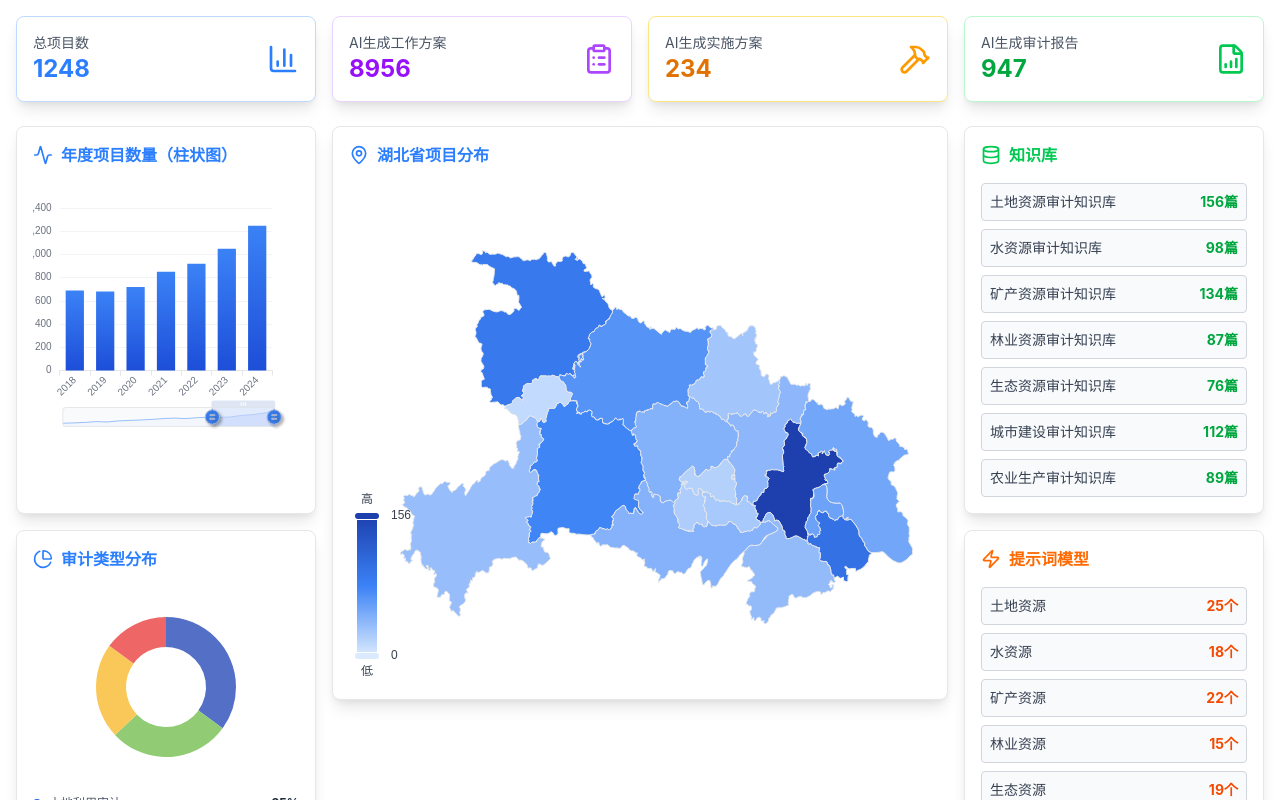
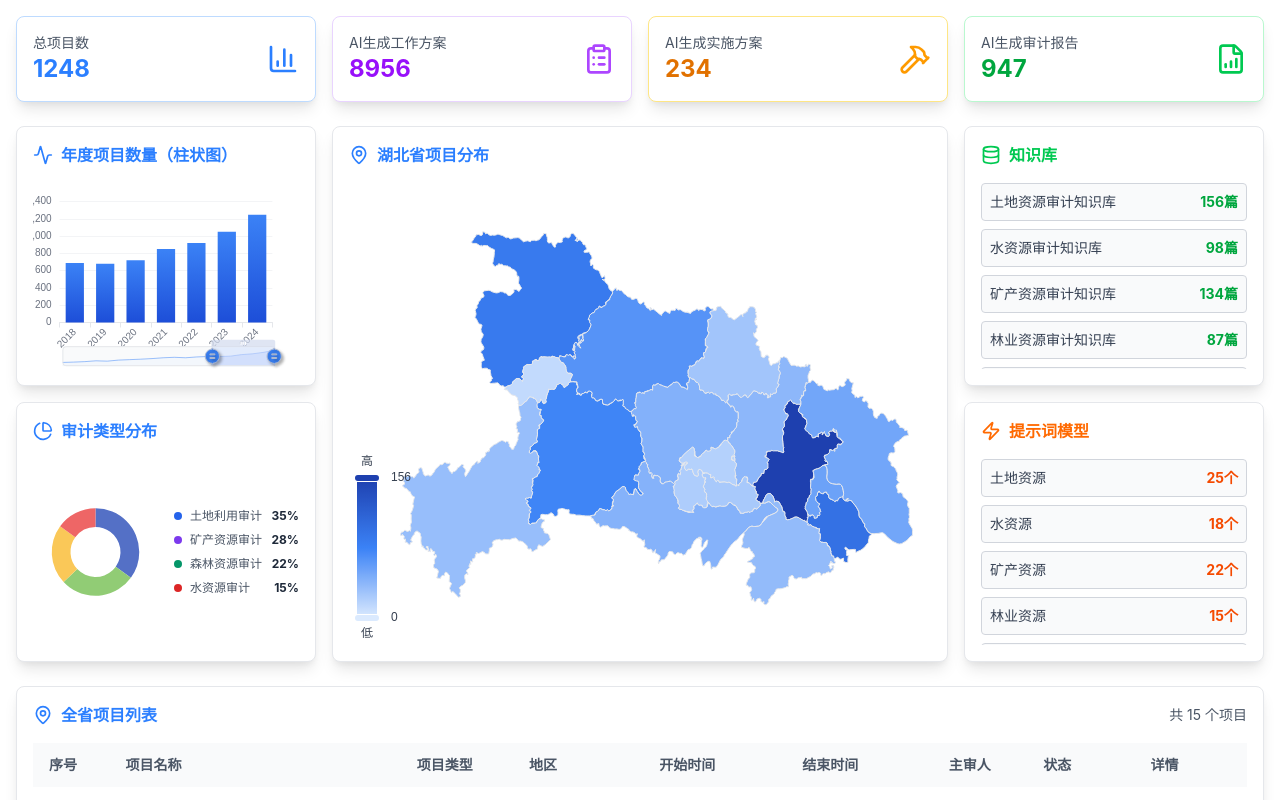
Before and after one commit to SamizuHM/audit-frontend, a Vue app: page /data-screen in a window 1280 px wide. Shown: the top 800 px of the page. Built offline with nearby package versions, Linux system fonts and the light colour scheme; the HTML template or start-up script is replaced by a standard one.

Commit message:
style: 优化湖北省审计仪表盘布局，调整图表和组件高度以提升可视化效果

```diff
--- a/src/views/HubeiAuditDashboard.vue
+++ b/src/views/HubeiAuditDashboard.vue
@@ -55,40 +55,50 @@
     </div>
 
     <!-- 主要内容区域 -->
-    <div class="grid grid-cols-12 gap-4 min-h-[600px]">
+    <div class="grid grid-cols-12 gap-4">
       <!-- 左侧 - 年度趋势和审计类型分布 -->
-      <div class="col-span-3 grid grid-rows-2 gap-4">
+      <div class="col-span-3 grid grid-rows-[260px_260px] gap-4">
         <!-- 年度趋势 -->
-        <div class="bg-white shadow-lg border border-gray-200 rounded-lg p-4">
+        <div
+          class="bg-white shadow-lg border border-gray-200 rounded-lg p-4 h-[260px] grid grid-rows-[auto_1fr]"
+        >
           <div class="flex items-center gap-2 mb-4">
             <ActivityIcon class="h-5 w-5 text-blue-500" />
             <h3 class="text-blue-500 font-semibold">年度项目数量（柱状图）</h3>
           </div>
 
-          <div class="flex-1 min-h-[250px]">
-            <div ref="barChart" class="w-full h-full min-h-[250px]"></div>
+          <div class="min-h-0">
+            <div ref="barChart" class="w-full h-full"></div>
           </div>
         </div>
         <!-- 审计类型分布 -->
-        <div class="bg-white shadow-lg border border-gray-200 rounded-lg p-4">
+        <div
+          class="bg-white shadow-lg border border-gray-200 rounded-lg p-4 h-[260px] grid grid-rows-[auto_1fr]"
+        >
           <div class="flex items-center gap-2 mb-4">
             <PieChartIcon class="h-5 w-5 text-blue-500" />
             <h3 class="text-blue-500 font-semibold">审计类型分布</h3>
           </div>
 
-          <div class="flex-1 min-h-[200px]">
-            <div ref="pieChart" class="w-full h-full min-h-[200px]"></div>
+          <div class="grid grid-cols-2 gap-4 min-h-0">
+            <!-- 饼图 -->
+            <div class="min-h-0">
+              <div ref="pieChart" class="w-full h-full"></div>
             </div>
 
             <!-- 图例 -->
-          <div class="mt-2 space-y-1">
+            <div class="overflow-y-auto min-h-0">
+              <div class="flex flex-col justify-center h-full space-y-2">
                 <div
                   v-for="(item, index) in pieData"
                   :key="index"
                   class="flex items-center justify-between text-xs"
                 >
                   <div class="flex items-center gap-2">
-                <div class="w-2 h-2 rounded" :style="{ backgroundColor: item.color }"></div>
+                    <div
+                      class="w-2 h-2 rounded flex-shrink-0"
+                      :style="{ backgroundColor: item.color }"
+                    ></div>
                     <span class="text-gray-600">{{ item.name }}</span>
                   </div>
                   <span class="text-gray-800 font-bold">{{ item.value }}%</span>
@@ -96,10 +106,14 @@
               </div>
             </div>
           </div>
+        </div>
+      </div>
 
       <!-- 中间 - 湖北省地图 -->
       <div class="col-span-6">
-        <div class="bg-white shadow-lg border border-gray-200 rounded-lg p-4 flex flex-col">
+        <div
+          class="bg-white shadow-lg border border-gray-200 rounded-lg p-4 h-full grid grid-rows-[auto_1fr]"
+        >
           <div class="flex items-center gap-2 mb-4">
             <MapPinIcon class="h-5 w-5 text-blue-500" />
             <h3 class="text-blue-500 font-semibold">湖北省项目分布</h3>
@@ -108,23 +122,25 @@
             </span>
           </div>
 
-          <div class="flex-1 min-h-[500px]">
+          <div class="min-h-0">
             <!-- Echarts 湖北省地图 -->
-            <div ref="mapChart" class="w-full h-full min-h-[500px]"></div>
+            <div ref="mapChart" class="w-full h-full"></div>
           </div>
         </div>
       </div>
 
       <!-- 右侧 - 知识库和提示词模型 -->
-      <div class="col-span-3 grid grid-rows-2 gap-4">
+      <div class="col-span-3 grid grid-rows-[260px_260px] gap-4">
         <!-- 知识库 -->
-        <div class="bg-white shadow-lg border border-gray-200 rounded-lg p-4">
+        <div
+          class="bg-white shadow-lg border border-gray-200 rounded-lg p-4 h-[260px] grid grid-rows-[auto_1fr]"
+        >
           <div class="flex items-center gap-2 mb-4">
             <DatabaseIcon class="h-5 w-5 text-green-500" />
             <h3 class="text-green-500 font-semibold">知识库</h3>
           </div>
 
-          <div class="space-y-2 overflow-y-auto">
+          <div class="space-y-2 overflow-y-auto min-h-0">
             <div
               v-for="kb in knowledgeBases"
               :key="kb.name"
@@ -137,13 +153,15 @@
         </div>
 
         <!-- 提示词模型 -->
-        <div class="bg-white shadow-lg border border-gray-200 rounded-lg p-4">
+        <div
+          class="bg-white shadow-lg border border-gray-200 rounded-lg p-4 h-[260px] grid grid-rows-[auto_1fr]"
+        >
           <div class="flex items-center gap-2 mb-4">
             <ZapIcon class="h-5 w-5 text-orange-500" />
             <h3 class="text-orange-500 font-semibold">提示词模型</h3>
           </div>
 
-          <div class="space-y-2 overflow-y-auto">
+          <div class="space-y-2 overflow-y-auto min-h-0">
             <div
               v-for="model in promptModels"
               :key="model.category"
```
Lines whose indentation alone changed are shown as unchanged.
